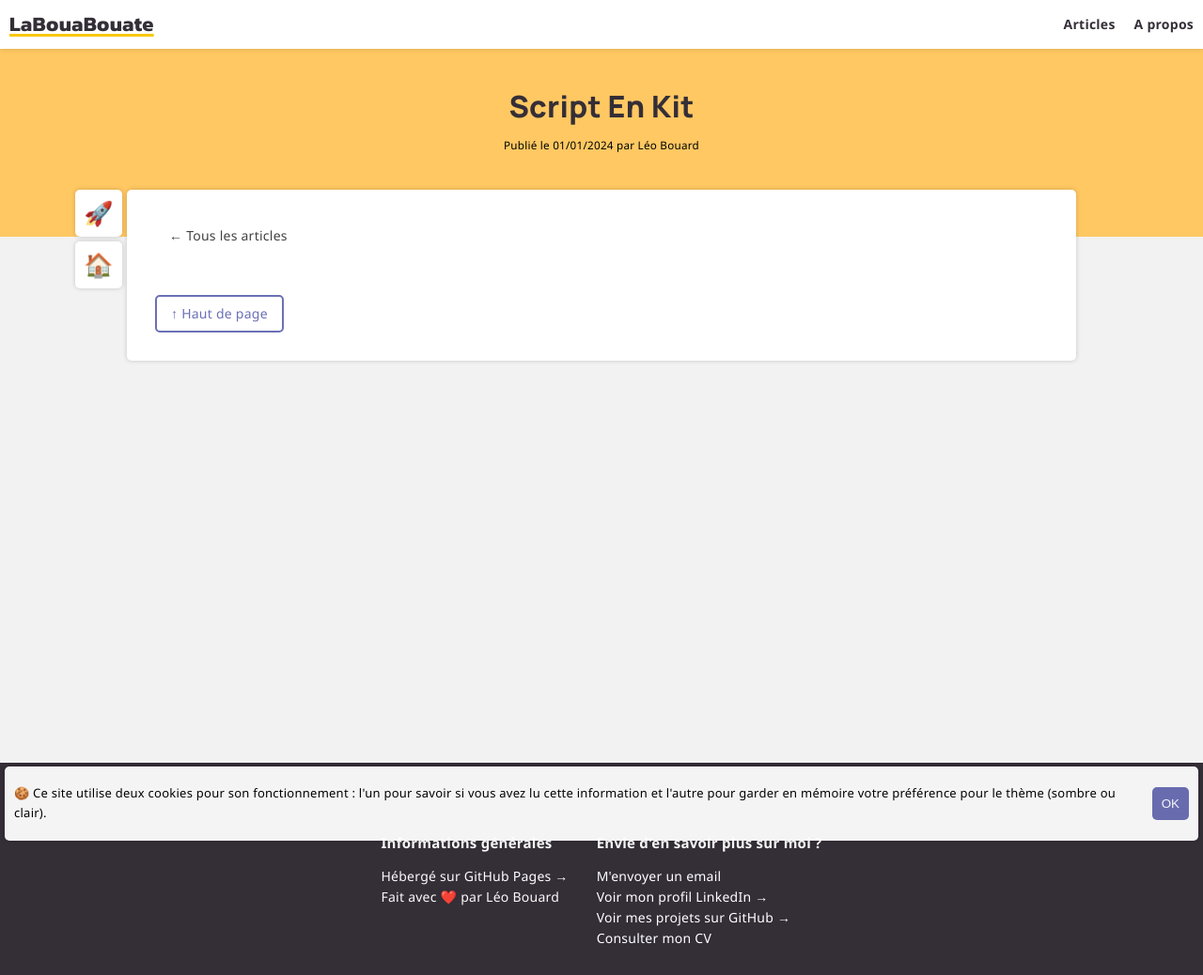
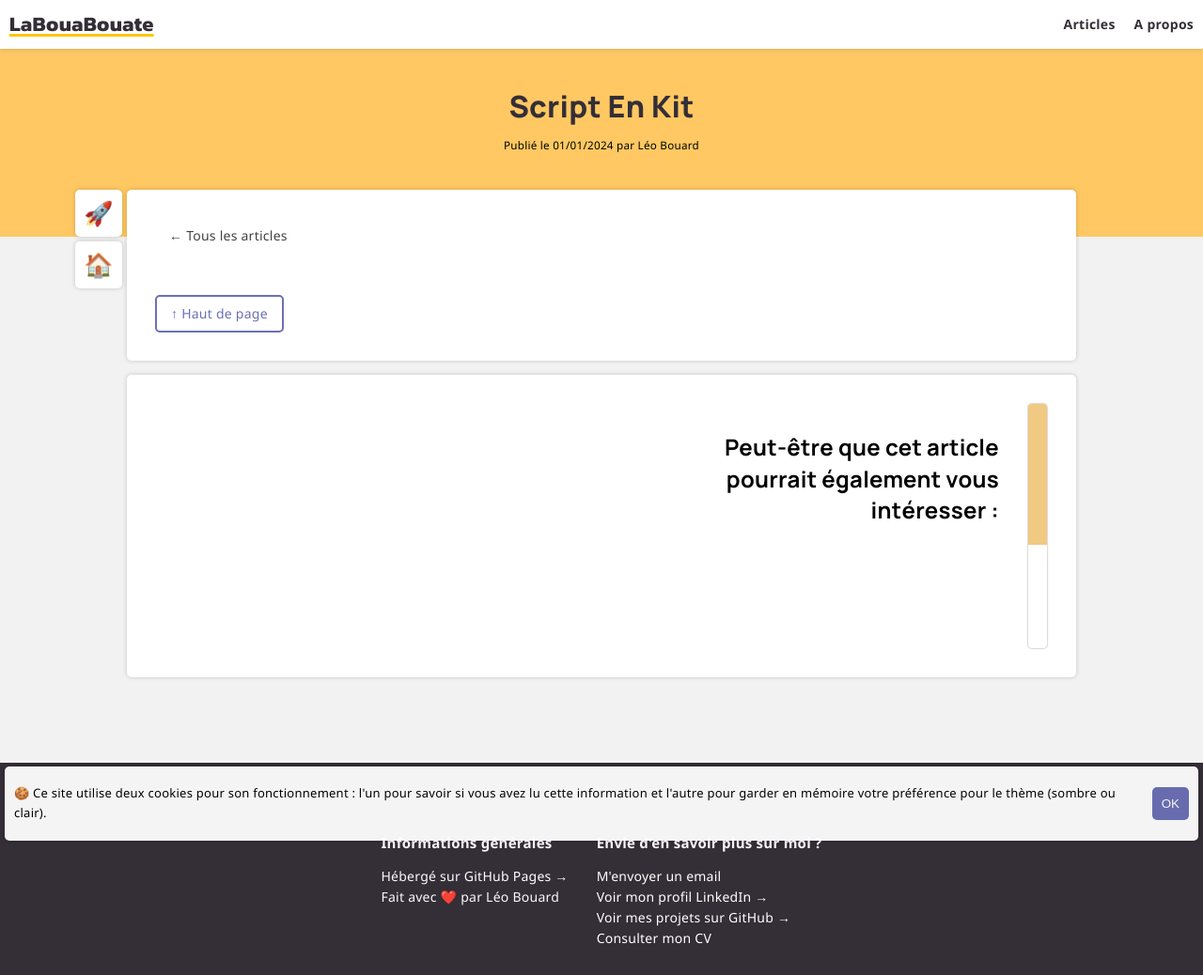
Before and after one commit to leobouard/leobouard.github.io, a Jekyll site: the page built from _posts/2024-01-01-script-en-kit.md, in a window 1280 px wide. Shown: the whole page at 94% size. Built offline with Jekyll 4.4.1, drawn with Linux system fonts in a browser that asks for light colours; some web fonts are replaced; our own code applies the rules of GitHub Pages for plain Markdown files.

Commit message:
Correction de la règle Liquid

```diff
--- a/_layouts/post.html
+++ b/_layouts/post.html
@@ -34,7 +34,7 @@ layout: default
     </div>
 </section>
 
-{% if page.nextlink != null %}
+{% if page.nextlink == null %}
 <section style="display: flex; margin-top: 15px; justify-content: flex-end;">
     <span style="font-size: x-large; max-width: 350px; text-align: right; font-family: 'Manrope', sans-serif; line-height: 140%; margin: 30px;">Peut-être que cet article pourrait également vous intéresser :</span>
     <a class="noDecoration" href="{{ post.id }}">
```
